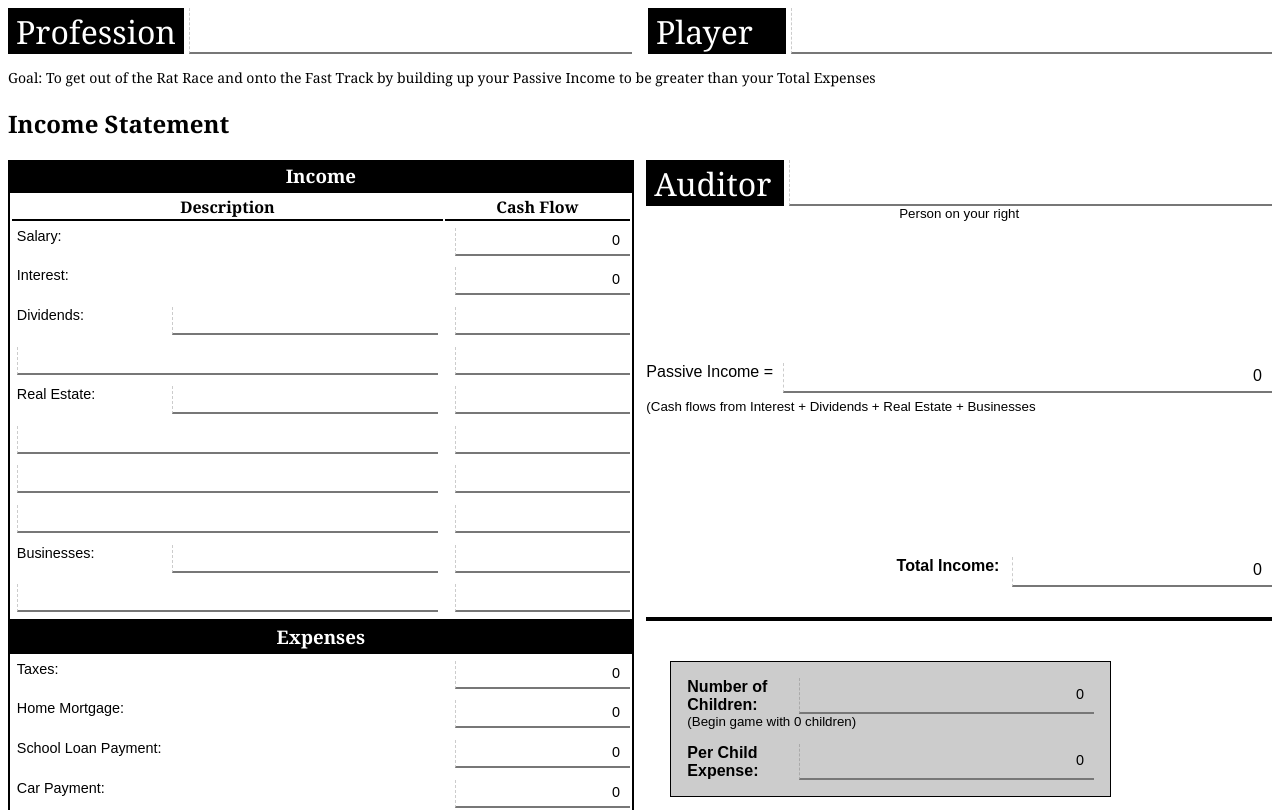
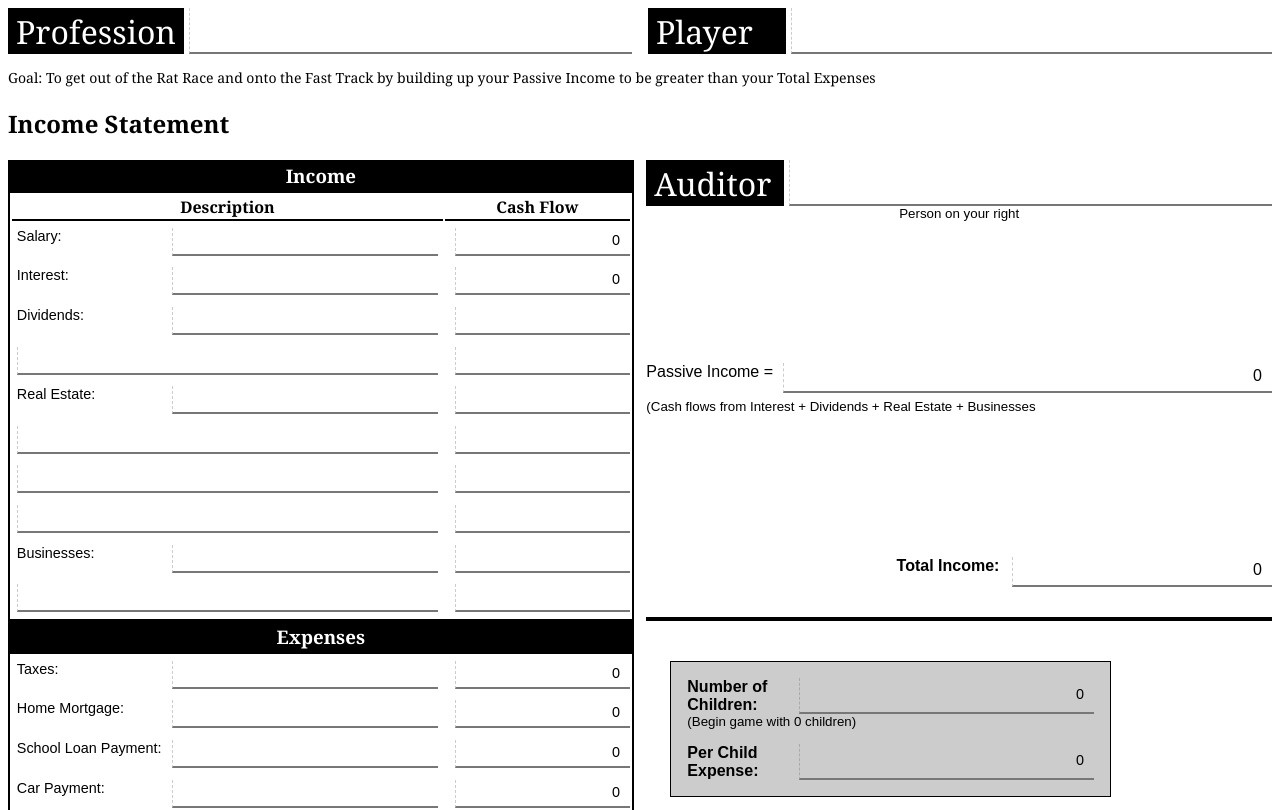
Before and after one commit to NathanStrutz/cashflow-balance-sheet, a Vue app: page / in a window 1280 px wide. Shown: the top 810 px of the page. Built offline with nearby package versions, Linux system fonts and the light colour scheme.

Commit message:
Putting the center column text back in for StateConnectedInput

```diff
--- a/src/components/LineInput.vue
+++ b/src/components/LineInput.vue
@@ -2,9 +2,9 @@
 	<tr class="line-input">
 		<td>
 			<label>{{ title }}:</label>
-			<input v-if="text" type="text" :value="text" @input="$emit('updateText', $event.target.value)" />
+			<input v-if="hasText" type="text" :value="text" @input="$emit('updateText', $event.target.value)" />
 		</td>
-		<td :colspan="text ? 1 : 2">
+		<td :colspan="hasText ? 1 : 2">
 			<input type="text" class="numeric" :value="value" @input="$emit('updateValue', $event.target.value)" :readonly="readonly" />
 		</td>
 	</tr>
@@ -16,7 +16,8 @@ export default {
 		title: String,
 		text: String,
 		value: Number,
-		readonly: Boolean
+		readonly: Boolean,
+		hasText: { type: Boolean, default: true }
 	}
 };
 </script>
--- a/src/components/StateConnectedInput.vue
+++ b/src/components/StateConnectedInput.vue
@@ -1,5 +1,12 @@
 <template>
-	<line-input :title="title" :text="data.note" :value="data.value" @updateText="changeText" @updateValue="changeValue" />
+	<line-input
+		:title="title"
+		:text="data.note"
+		:value="data.value"
+		@updateText="changeText"
+		@updateValue="changeValue"
+		:hasText="hasText"
+	/>
 </template>
 
 <script>
@@ -19,6 +26,9 @@ export default {
 	computed: {
 		data() {
 			return this.$store.state[this.category][this.item];
+		},
+		hasText() {
+			return !(this.data.note === undefined);
 		}
 	},
 	methods: {
@@ -26,7 +36,9 @@ export default {
 			this.$store.commit(this.category + "/" + this.change, { note: e });
 		},
 		changeValue(e) {
-			this.$store.commit(this.category + "/" + this.change, { value: Number(e) });
+			if (Number(e)) {
+				this.$store.commit(this.category + "/" + this.change, { value: Number(e) });
+			}
 		}
 	}
 };
```
